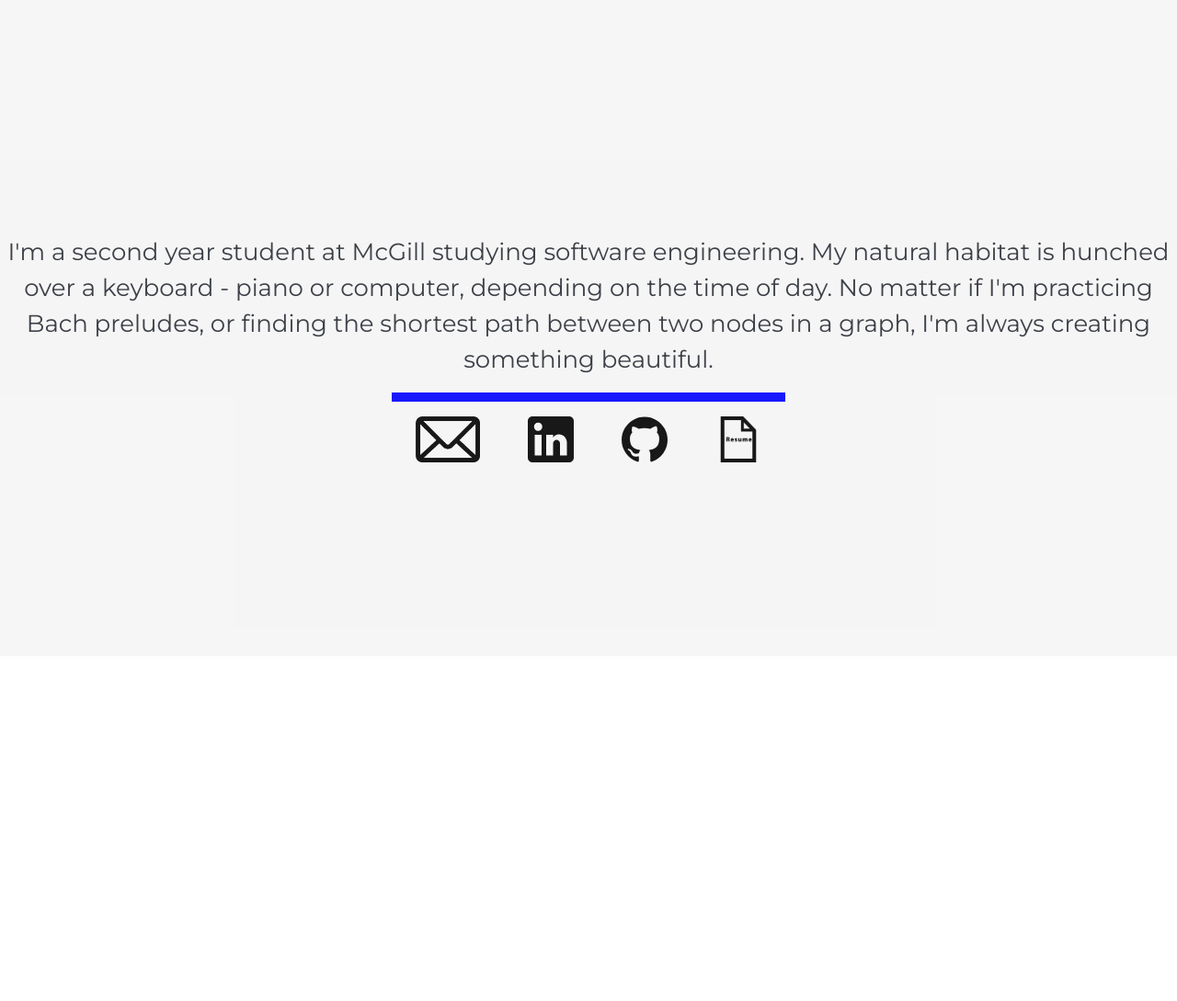
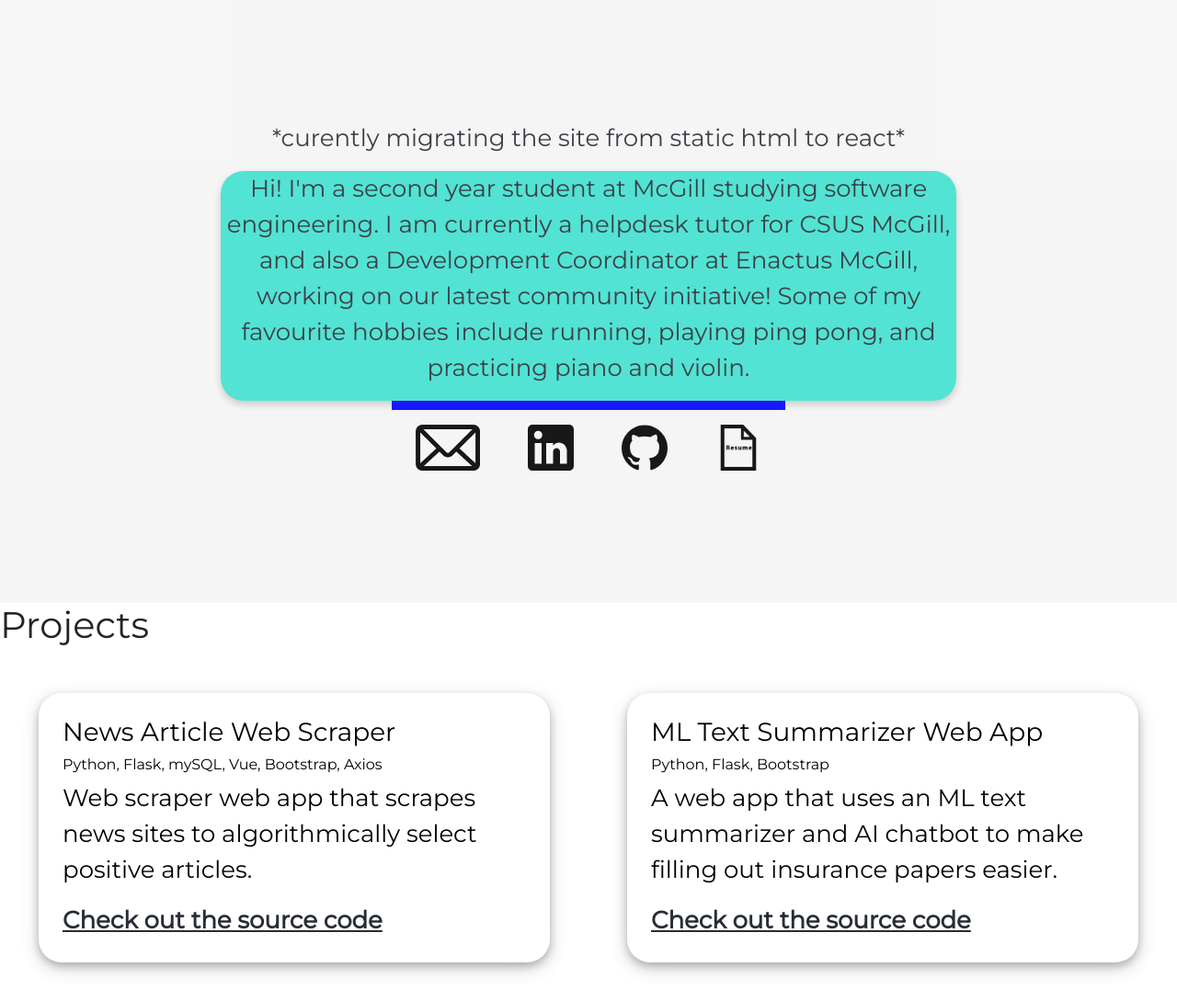
Before and after one commit to emmanuel-bob-ma-joey/emmanuel-bob-ma-joey.github.io, a React app: page / in a window 1280 px wide. Shown: the part 80-1169 px from the top of the page at 92% size. Before the commit the page ends 800 px from the top, so only its background shows below. Built offline with nearby package versions, Linux system fonts and the light colour scheme.

Commit message:
update intro text and project cards

```diff
--- a/public/index.html
+++ b/public/index.html
@@ -38,7 +38,7 @@
       work correctly both with client-side routing and a non-root public URL.
       Learn how to configure a non-root public URL by running `npm run build`.
     -->
-    <title>EM</title>
+    <title>Emmanuel Ma</title>
   </head>
   <body>
     <noscript>You need to enable JavaScript to run this app.</noscript>
--- a/src/App.css
+++ b/src/App.css
@@ -19,7 +19,7 @@
 
 .App-header {
   background-color: whitesmoke;
-  /*background-image: url("./assets/background-image2.jpg");*/
+  /* background-image: url("./assets/background-image2.jpg"); */
   background-size: contain;
   background-position: center;
   background-attachment: fixed;
@@ -35,7 +35,7 @@
 
 .icon-div {
   height: 2em;
-  display: inline-flex;
+  display: inline;
 }
 
 @keyframes App-logo-spin {
@@ -46,3 +46,11 @@
     transform: rotate(360deg);
   }
 }
+
+.textbox {
+  display: flex;
+  background-color: aquamarine;
+  align-self: center;
+  box-shadow: 0 4px 8px 0 rgba(0, 0, 0, 0.2);
+  border-radius: 25px;
+}
--- a/src/components/App.js
+++ b/src/components/App.js
@@ -10,13 +10,25 @@ function App() {
   return (
     <div className="App" id="app">
       <header className="App-header">
-        <p>
-          I'm a second year student at McGill studying software engineering. My
-          natural habitat is hunched over a keyboard - piano or computer,
-          depending on the time of day. No matter if I'm practicing Bach
-          preludes, or finding the shortest path between two nodes in a graph,
-          I'm always creating something beautiful.
-        </p>
+        <p>*curently migrating the site from static html to react*</p>
+        <div
+          className="textbox"
+          style={{
+            backgroundColor: "turquoise",
+            display: "flex",
+            alignSelf: "center",
+            width: "800px",
+          }}
+        >
+          <p>
+            Hi! I'm a second year student at McGill studying software
+            engineering. I am currently a helpdesk tutor for CSUS McGill, and
+            also a Development Coordinator at Enactus McGill, working on our
+            latest community initiative! Some of my favourite hobbies include
+            running, playing ping pong, and practicing piano and violin.
+          </p>
+        </div>
+
         <div style={{ backgroundColor: "blue", height: 10 }}>
           <div className="icon-div">
             <a
--- a/src/components/Project.js
+++ b/src/components/Project.js
@@ -5,32 +5,53 @@ import Card from "react-bootstrap/Card";
 function Project(props) {
   return (
     <div className="Project">
-      <Card className="project-card">
-        <Card.Body>
-          <Card.Title>{props.title}</Card.Title>
-          <Card.Subtitle className="mb-2 text-muted">
-            {props.subtitle}
-          </Card.Subtitle>
-          <Card.Text>{props.text}</Card.Text>
-          <Card.Link
+      <div className="card-item">
+        <h3>{props.title}</h3>
+      </div>
+      <div className="card-item">
+        <h6>{props.subtitle}</h6>
+      </div>
+      <div className="card-item">
+        <p>{props.text}</p>
+      </div>
+      <div>
+        <a
           className="project-link"
           href={props.sourceLink}
           target="_blank"
           rel="nofollow"
         >
           Check out the source code
-          </Card.Link>
-          <Card.Link
-            className="project-link"
-            href="https://www.youtube.com"
-            target="_blank"
-            rel="nofollow"
-          >
-            Learn More
-          </Card.Link>
-        </Card.Body>
-      </Card>
+        </a>
       </div>
+    </div>
+    // <div className="Project ">
+    //   <Card className="project-card">
+    //     <Card.Body>
+    //       <Card.Title>{props.title}</Card.Title>
+    //       <Card.Subtitle className="mb-2 text-muted">
+    //         {props.subtitle}
+    //       </Card.Subtitle>
+    //       <Card.Text>{props.text}</Card.Text>
+    //       <Card.Link
+    //         className="project-link"
+    //         href={props.sourceLink}
+    //         target="_blank"
+    //         rel="nofollow"
+    //       >
+    //         Check out the source code
+    //       </Card.Link>
+    //       <Card.Link
+    //         className="project-link"
+    //         href="https://www.youtube.com"
+    //         target="_blank"
+    //         rel="nofollow"
+    //       >
+    //         Learn More
+    //       </Card.Link>
+    //     </Card.Body>
+    //   </Card>
+    // </div>
   );
 }
 
--- a/src/index.css
+++ b/src/index.css
@@ -16,6 +16,10 @@ code {
 .flex-container {
   display: flex;
 }
+.flex-child {
+  flex: 1;
+  padding: 1em;
+}
 
 .navbar {
   /*background-color: aquamarine;*/
@@ -31,3 +35,7 @@ a {
 .shadowed {
   box-shadow: 0 4px 8px 0 rgba(0, 0, 0, 0.2), 0 6px 20px 0 rgba(0, 0, 0, 0.19);
 }
+.fixed-top {
+  background-color: white;
+  position: fixed;
+}
--- a/src/index.js
+++ b/src/index.js
@@ -11,9 +11,10 @@ import "bootstrap/dist/css/bootstrap.min.css";
 
 ReactDOM.render(
   <React.StrictMode>
-    <div className="flex-container">
+    <div className="flex-container fixed-top">
       <div className="navbar">
         <a href="#">Emmanuel Ma</a>
+
         <div className="flex-container">
           <Banner />
         </div>
@@ -21,10 +22,12 @@ ReactDOM.render(
     </div>
 
     <App />
-    {/* <div className="subtitle" id="projects">
+
+    <div className="subtitle" id="projects">
       <h1>Projects</h1>
     </div>
     <div className="flex-container">
+      <div className="flex-child">
         <Project
           title="News Article Web Scraper"
           subtitle="Python, Flask, mySQL, Vue, Bootstrap, Axios"
@@ -32,13 +35,16 @@ ReactDOM.render(
         "
           sourceLink="https://github.com/lucmaxwell/McHacks-2021"
         />
+      </div>
+      <div className="flex-child">
         <Project
           title="ML Text Summarizer Web App"
           subtitle="Python, Flask, Bootstrap "
           text="A web app that uses an ML text summarizer and AI chatbot to make filling out insurance papers easier. "
           sourceLink="https://github.com/THe142857/shinz"
         />
-    </div> */}
+      </div>
+    </div>
   </React.StrictMode>,
   document.getElementById("root")
 );
--- a/src/stylesheets/Project.css
+++ b/src/stylesheets/Project.css
@@ -1,14 +1,18 @@
 .Project {
-  background-color: antiquewhite;
-  display: flex;
-  flex: 1;
-  flex-direction: column;
-  align-items: center;
-  justify-content: center;
+  background-color: white;
+  /* display: block; */
+  /* flex: 1; */
+  /* flex-direction: column; */
+  /* align-items: center; */
+  /* justify-content: center; */
   font-size: calc(10px + 2vmin);
   color: black;
-  border-color: black;
-  width: "18rem";
+  margin: 1em;
+  padding: 1em;
+  /* border-color: black; */
+  /* max-width: "18rem"; */
+
+  border-radius: 25px;
   box-shadow: 0 4px 8px 0 rgba(0, 0, 0, 0.2), 0 6px 20px 0 rgba(0, 0, 0, 0.19);
 }
 .project-link {
@@ -16,6 +20,17 @@
   color: #282c34;
 }
 .project-card {
-  height: 20rem;
+  /* height: 20rem; */
   overflow: scroll;
+  margin: 30px;
+  padding: auto;
+  display: block;
+  /* background-color: blanchedalmond; */
+  align-self: center;
+  box-shadow: 0 4px 8px 0 rgba(0, 0, 0, 0.2);
+  border-radius: 25px;
 }
+.card-item {
+  /* display: block; */
+  /* background-color: beige; */
+}
```
Also changed, not shown: build/asset-manifest.json, build/index.html, build/static/js/main.e89ed0ef.js.LICENSE.txt (renamed from build/static/js/main.c701d09a.js.LICENSE.txt), public/favico.ico (added), public/favicon.ico, src/assets/favicon.png (added), 7 other files. Lines whose indentation alone changed are shown as unchanged.
